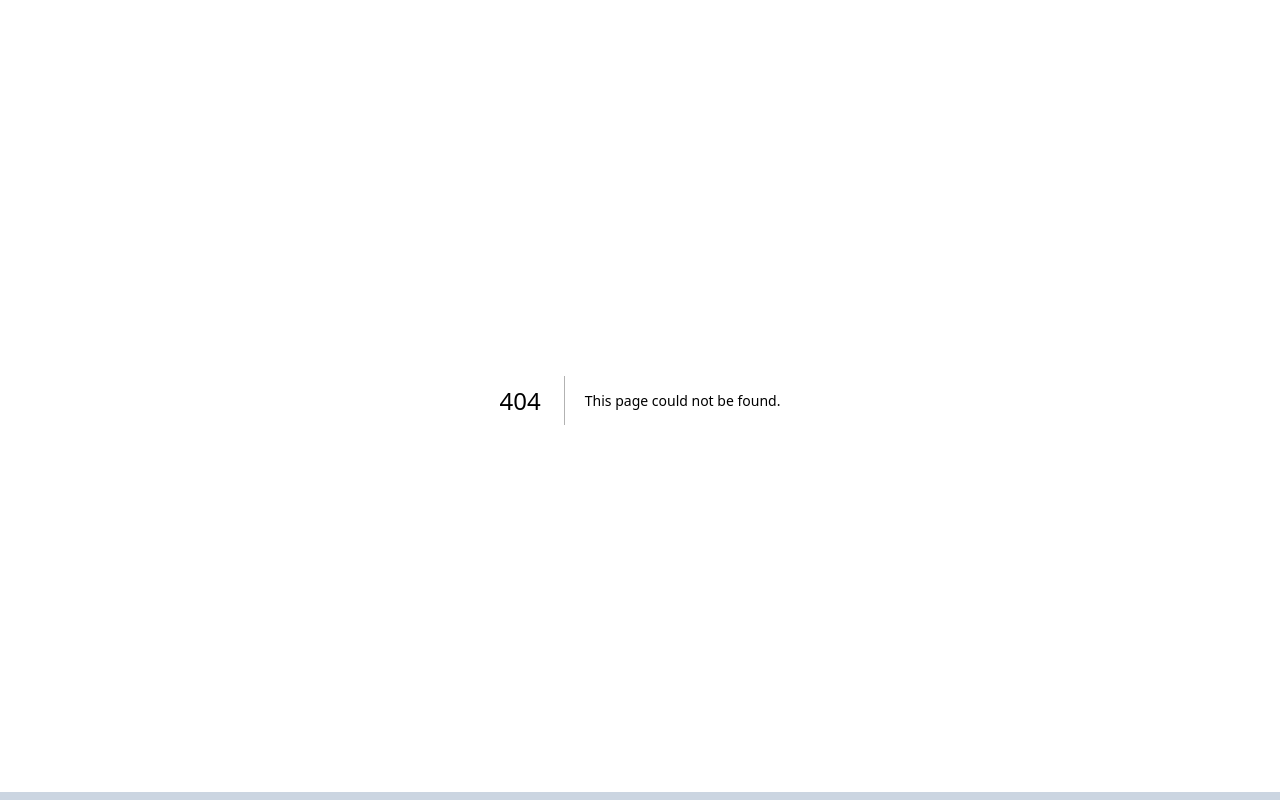
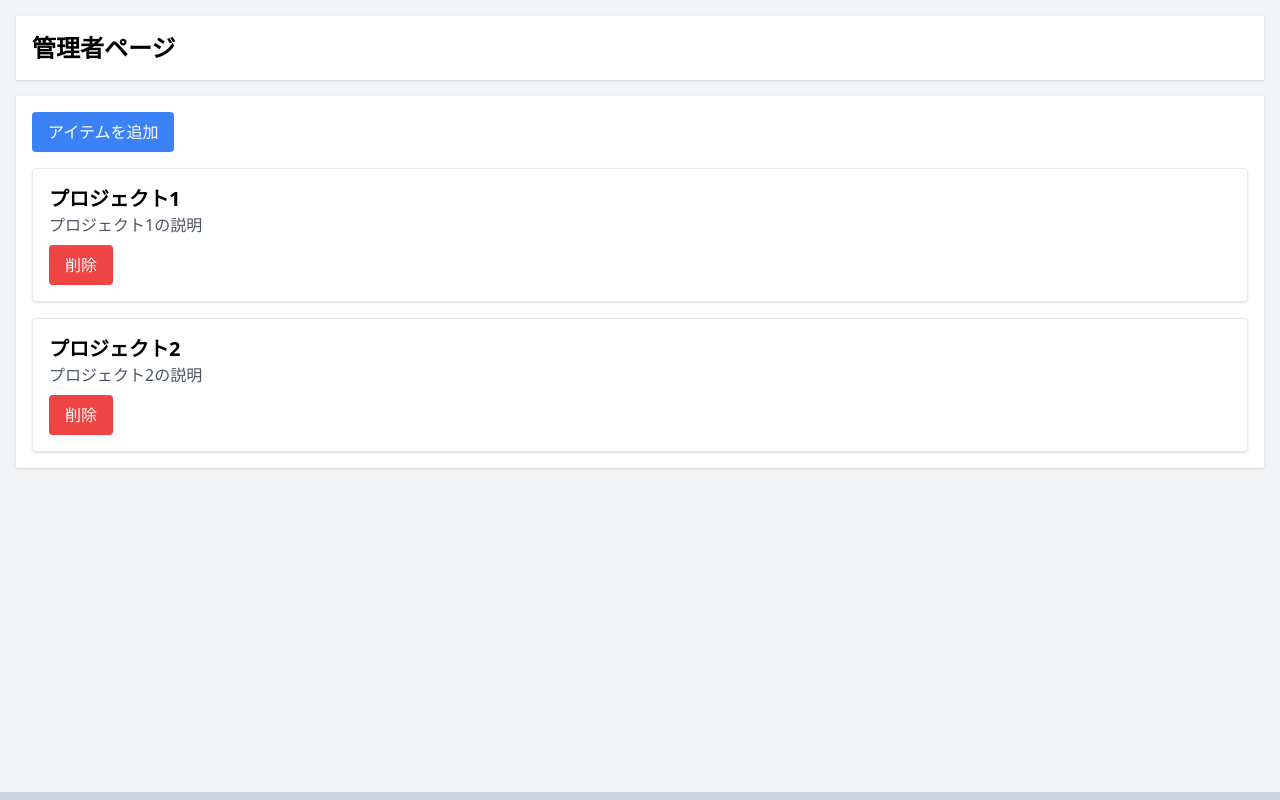
Before and after one commit to TkymHrt/TkymHrt-Portfolio, a Next.js app: page /admin in a window 1280 px wide. Before the commit this address had no page. Built offline with nearby package versions, Linux system fonts and the light colour scheme.

Commit message:
[test] 管理者ページの追加

```diff
--- /dev/null
+++ b/app/admin/page.tsx
@@ -0,0 +1,70 @@
+"use client";
+
+import { useState } from "react";
+import AdminLayout from "../layout/AdminLayout";
+
+// ダミーデータの型定義
+interface PortfolioItem {
+	id: number;
+	title: string;
+	description: string;
+}
+
+const AdminPage: React.FC = () => {
+	// 状態管理
+	const [portfolioItems, setPortfolioItems] = useState<PortfolioItem[]>([
+		{ id: 1, title: "プロジェクト1", description: "プロジェクト1の説明" },
+		{ id: 2, title: "プロジェクト2", description: "プロジェクト2の説明" },
+	]);
+
+	// アイテムの追加
+	const addItem = () => {
+		const newItem: PortfolioItem = {
+			id: portfolioItems.length + 1,
+			title: `プロジェクト${portfolioItems.length + 1}`,
+			description: `プロジェクト${portfolioItems.length + 1}の説明`,
+		};
+		setPortfolioItems([...portfolioItems, newItem]);
+	};
+
+	// アイテムの削除
+	const deleteItem = (id: number) => {
+		setPortfolioItems(portfolioItems.filter((item) => item.id !== id));
+	};
+
+	return (
+		<AdminLayout>
+			<div className="min-h-screen bg-gray-100 p-4">
+				<header className="bg-white shadow p-4 mb-4">
+					<h1 className="text-2xl font-bold">管理者ページ</h1>
+				</header>
+				<main className="bg-white shadow p-4">
+					{/* biome-ignore lint/a11y/useButtonType: <explanation> */}
+					<button
+						onClick={addItem}
+						className="bg-blue-500 text-white px-4 py-2 rounded mb-4"
+					>
+						アイテムを追加
+					</button>
+					<ul className="space-y-4">
+						{portfolioItems.map((item) => (
+							<li key={item.id} className="border p-4 rounded shadow">
+								<h2 className="text-xl font-semibold">{item.title}</h2>
+								<p className="text-gray-600">{item.description}</p>
+								{/* biome-ignore lint/a11y/useButtonType: <explanation> */}
+								<button
+									onClick={() => deleteItem(item.id)}
+									className="bg-red-500 text-white px-4 py-2 rounded mt-2"
+								>
+									削除
+								</button>
+							</li>
+						))}
+					</ul>
+				</main>
+			</div>
+		</AdminLayout>
+	);
+};
+
+export default AdminPage;
```
